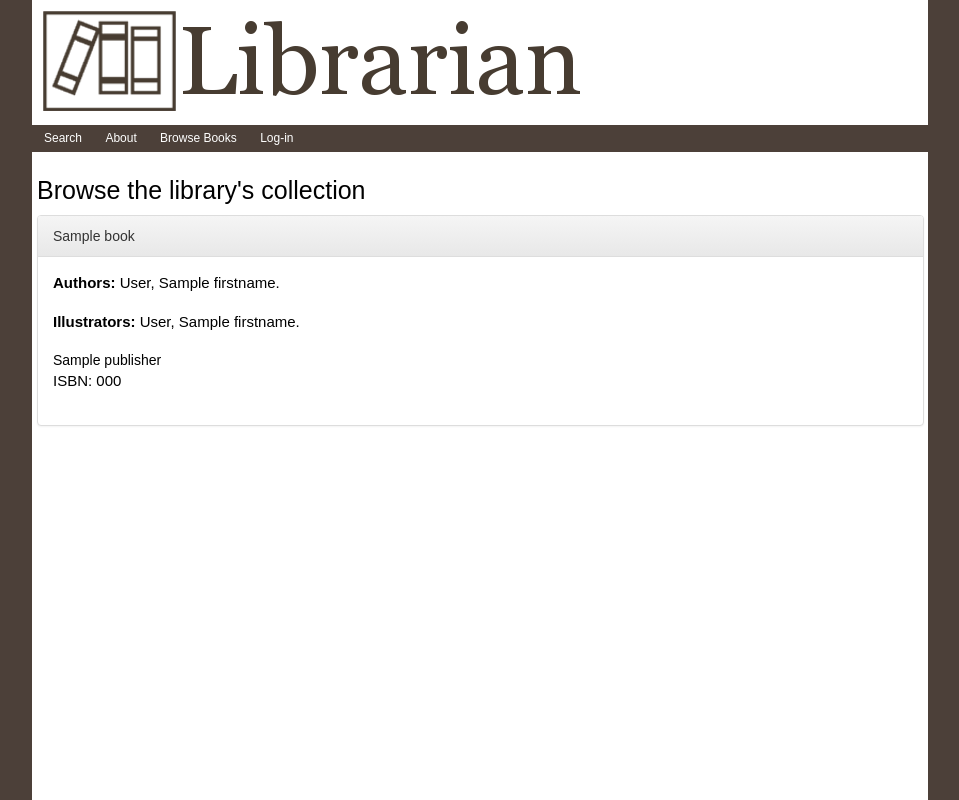
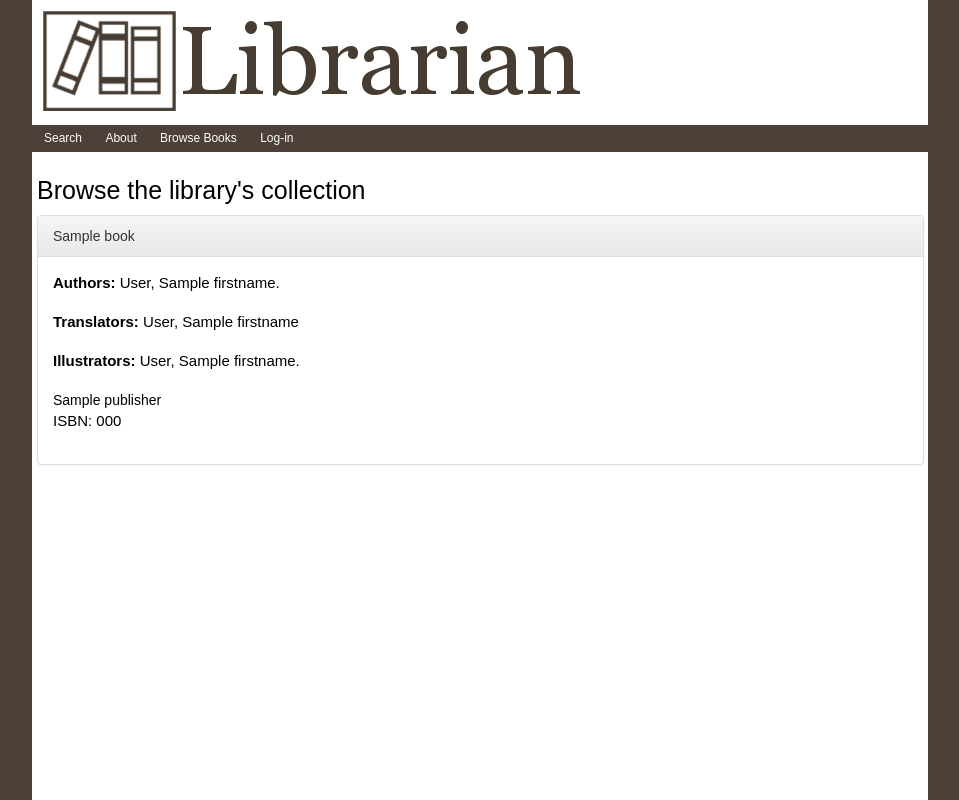
Before and after one commit to skytreader/alexandria, a Python web app: template librarian/templates/books.jinja in a window 1280 px wide. Shown: the whole page, without its empty margins (160-1119 px from the left). Run offline with Jinja, Linux system fonts and the light colour scheme; the template is opened without the code that fills it: most values are stand-ins (such as "Sample title", 1, 10 or a date in 2020).

Commit message:
Add translators in book view.

```diff
--- a/librarian/templates/books.jinja
+++ b/librarian/templates/books.jinja
@@ -10,6 +10,12 @@
                 {{ author.lastname }}, {{ author.firstname }}.
             {% endfor %}
             </p>
+        {% endif %}
+        {% if book.translator %}
+            <p><strong>Translators:</strong>
+            {% for translator in book.translator %}
+                {{ translator.lastname }}, {{ translator.firstname }}
+            {% endfor %}
         {% endif %}
         {% if book.illustrator %}
             <p><strong>Illustrators:</strong>
```
